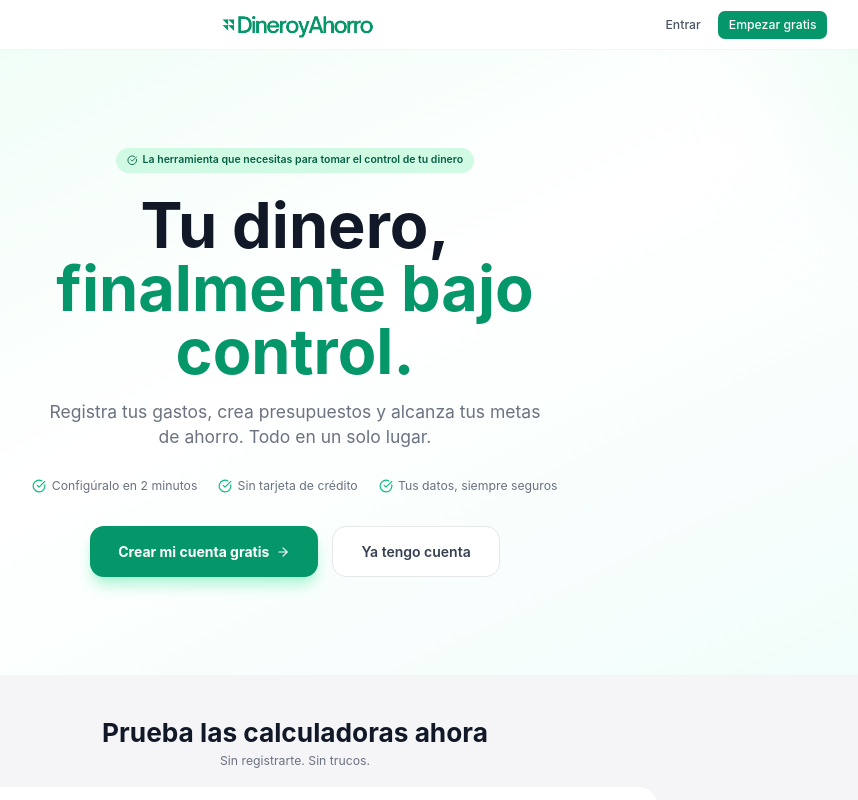
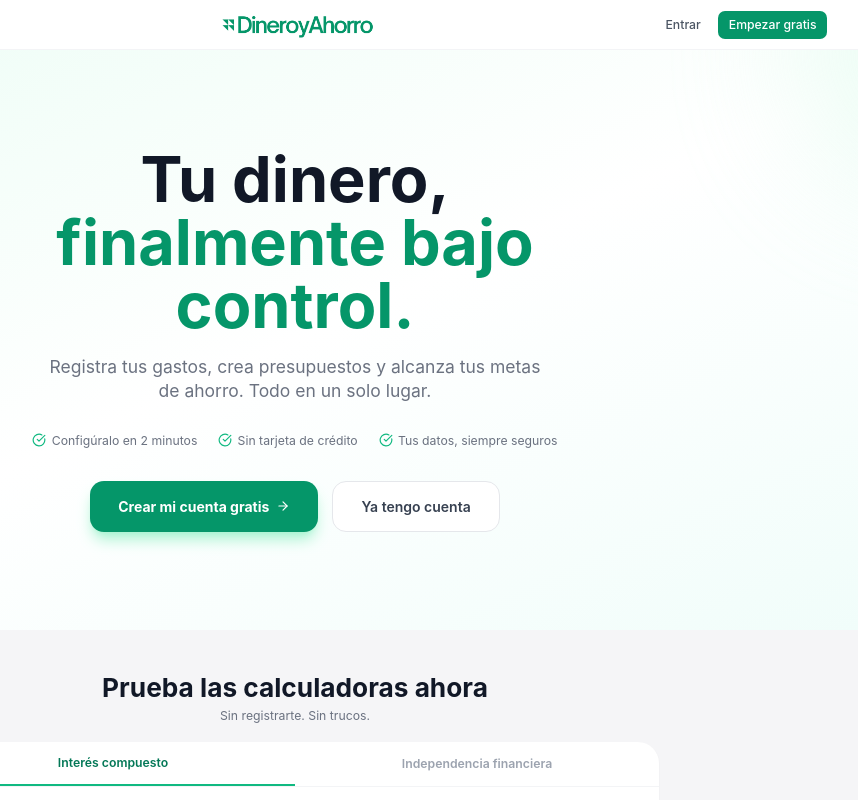
Before and after one commit to josemartoscv-pixel/quantix, a Next.js app: page / in a window 1280 px wide. Shown: the top 800 px of the page, without its empty margins (345-1203 px from the left). Built offline with nearby package versions, Linux system fonts and the light colour scheme; no server answers.

Commit message:
Remove badge from hero

```diff
--- a/src/app/page.tsx
+++ b/src/app/page.tsx
@@ -88,11 +88,6 @@ export default async function LandingPage() {
           <div className="text-center max-w-3xl mx-auto">
 
             {/* Badge */}
-            <div className="inline-flex items-center gap-1.5 bg-emerald-100 text-emerald-800 text-xs font-semibold px-3 py-1.5 rounded-full mb-6">
-              <CheckCircle className="w-3 h-3" />
-              La herramienta que necesitas para tomar el control de tu dinero
-            </div>
-
             {/* Headline */}
             <h1 className="text-4xl sm:text-6xl lg:text-7xl font-bold text-gray-900 leading-tight mb-5">
               Tu dinero,<br />
```
